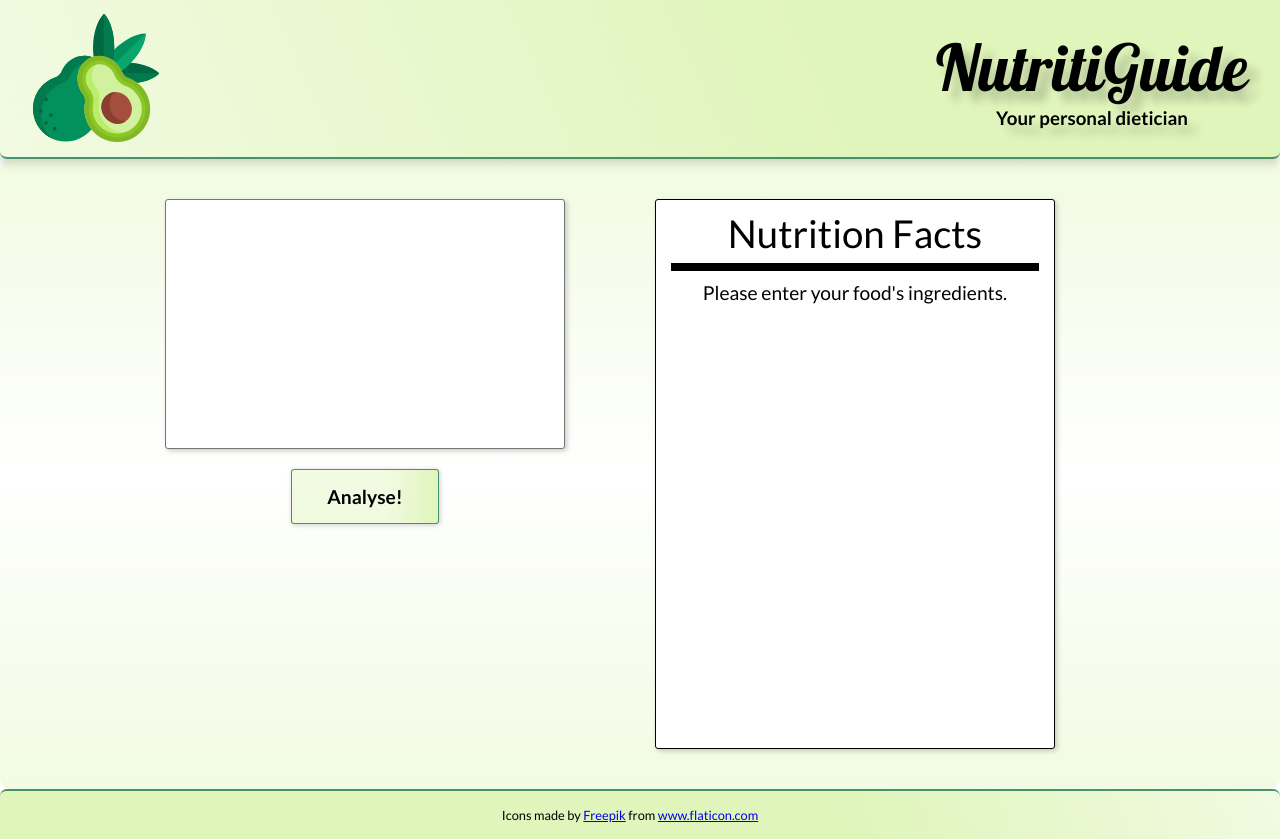
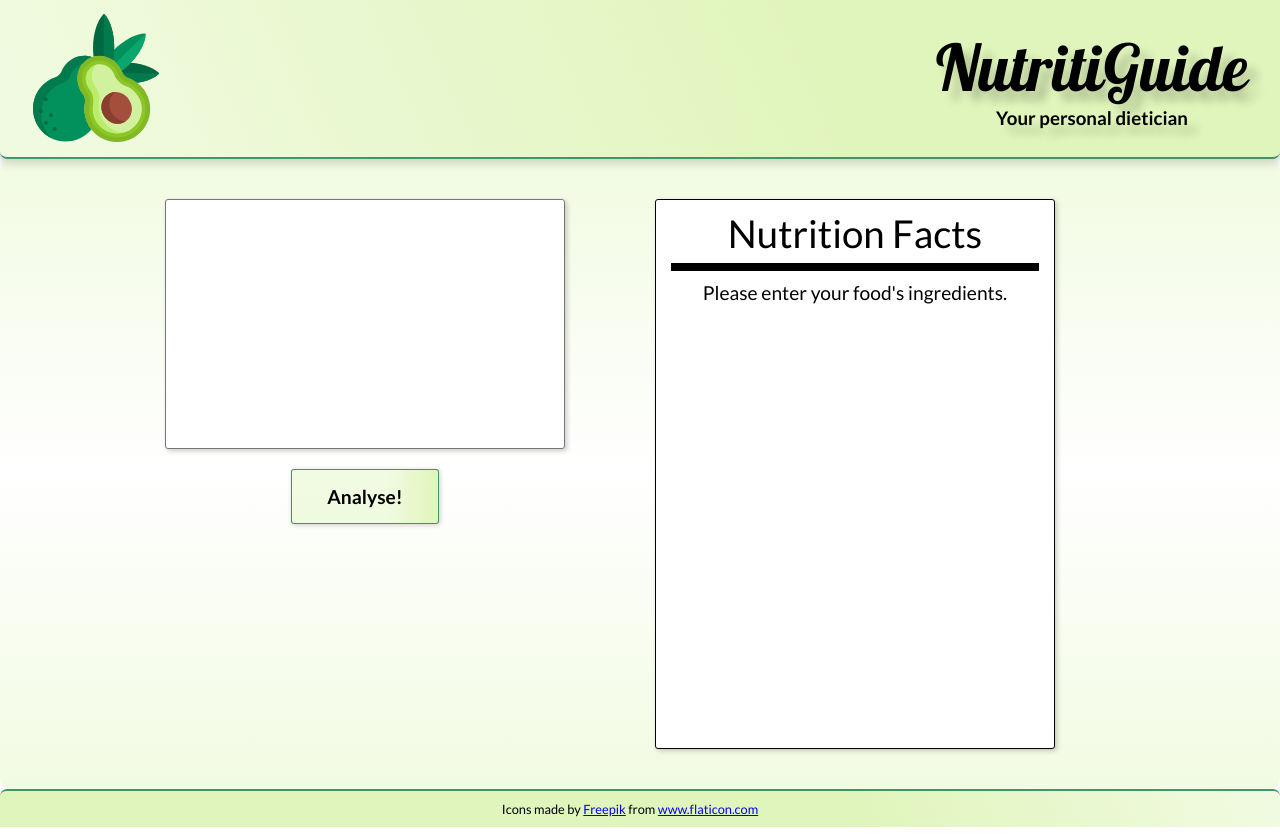
Before and after one commit to TZ-fn/NutritiGuide, a React (Create React App) app: page / in a window 1280 px wide. Built offline with nearby package versions, Linux system fonts and the light colour scheme; no server answers.

Commit message:
Decrease the padding

```diff
--- a/src/components/Footer/Footer.jsx
+++ b/src/components/Footer/Footer.jsx
@@ -7,7 +7,7 @@ const Wrapper = styled.footer`
   flex-direction: row;
   justify-content: center;
   align-items: center;
-  padding: 1rem 2rem;
+  padding: 10px 0;
   background: linear-gradient(
     66deg,
     ${theme.backgroundLightGreen} 66%,
```
